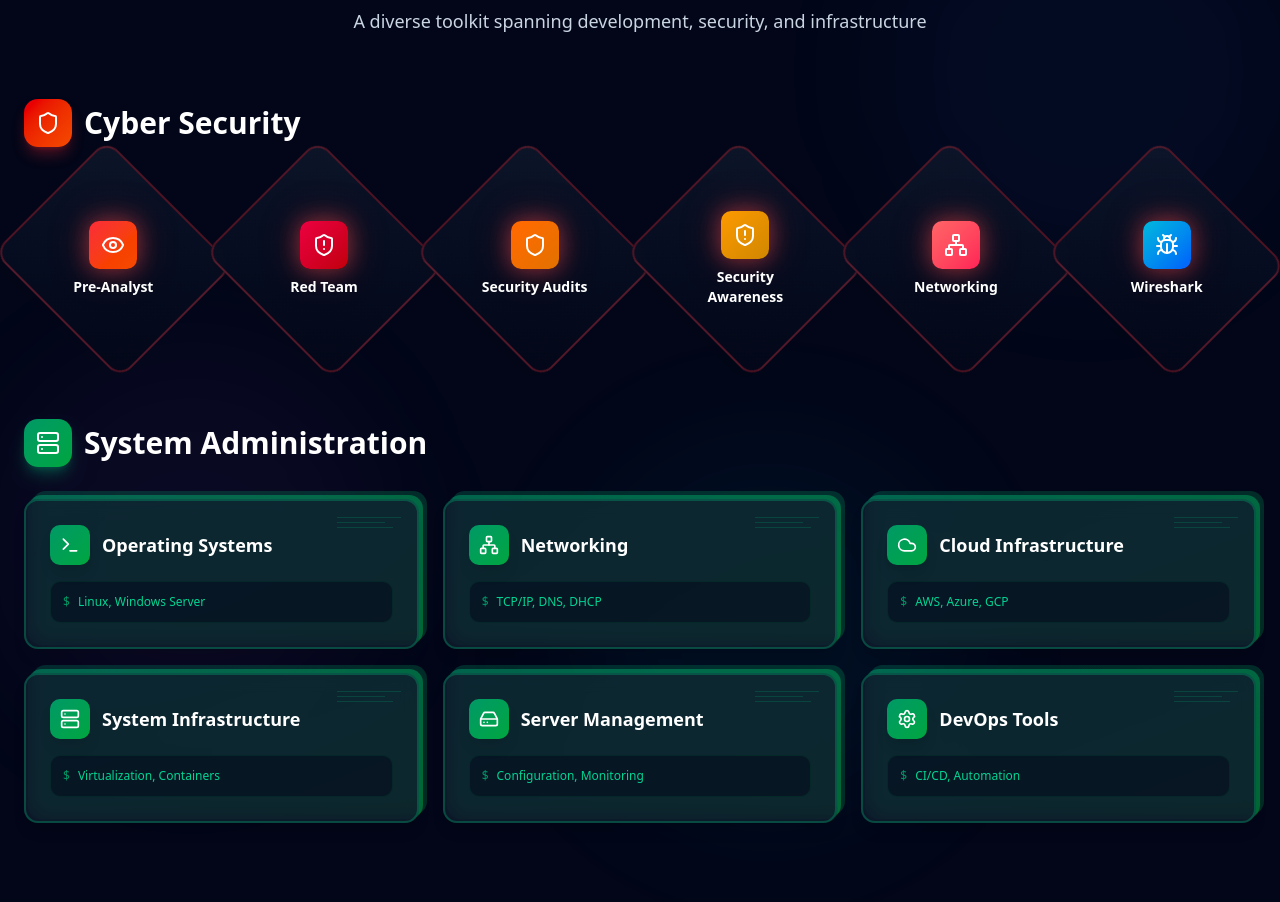
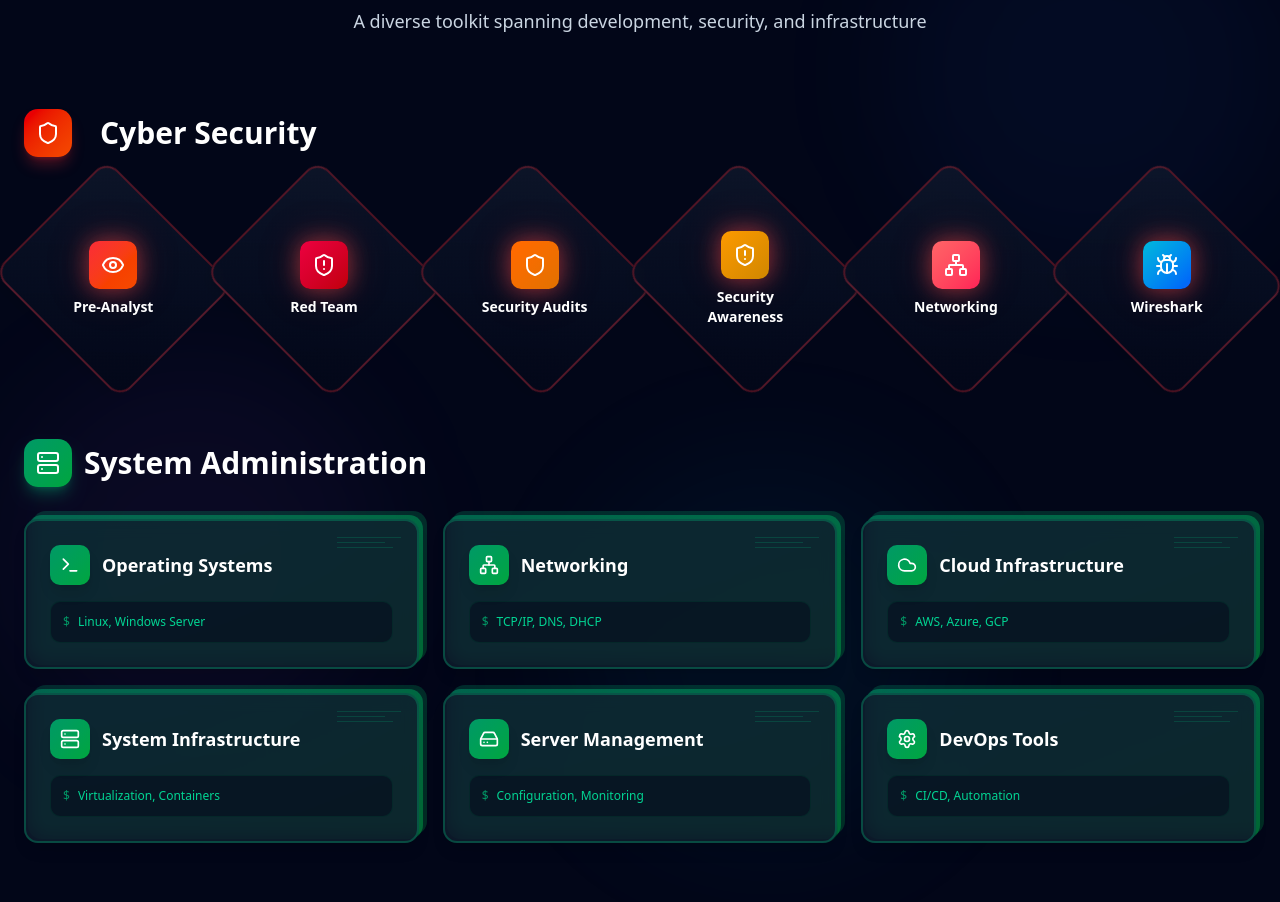
Before and after one commit to umarj01/omiidev, a Next.js app: page / in a window 1280 px wide. Shown: the part 1001-1903 px from the top of the page. Built offline with nearby package versions, Linux system fonts and the light colour scheme.

Commit message:
Update Skills.tsx

```diff
--- a/src/app/components/Skills.tsx
+++ b/src/app/components/Skills.tsx
@@ -87,7 +87,7 @@
                             <div className="flex h-12 w-12 items-center justify-center rounded-xl bg-gradient-to-br from-red-600 to-orange-600 shadow-lg shadow-red-500/30">
                                 <Shield className="h-6 w-6 text-white" />
                             </div>
-                            <h3 className="text-2xl font-bold text-white md:text-3xl">
+                            <h3 className="text-2xl font-bold m-4 text-white md:text-3xl">
                                 Cyber Security
                             </h3>
                         </div>
```
